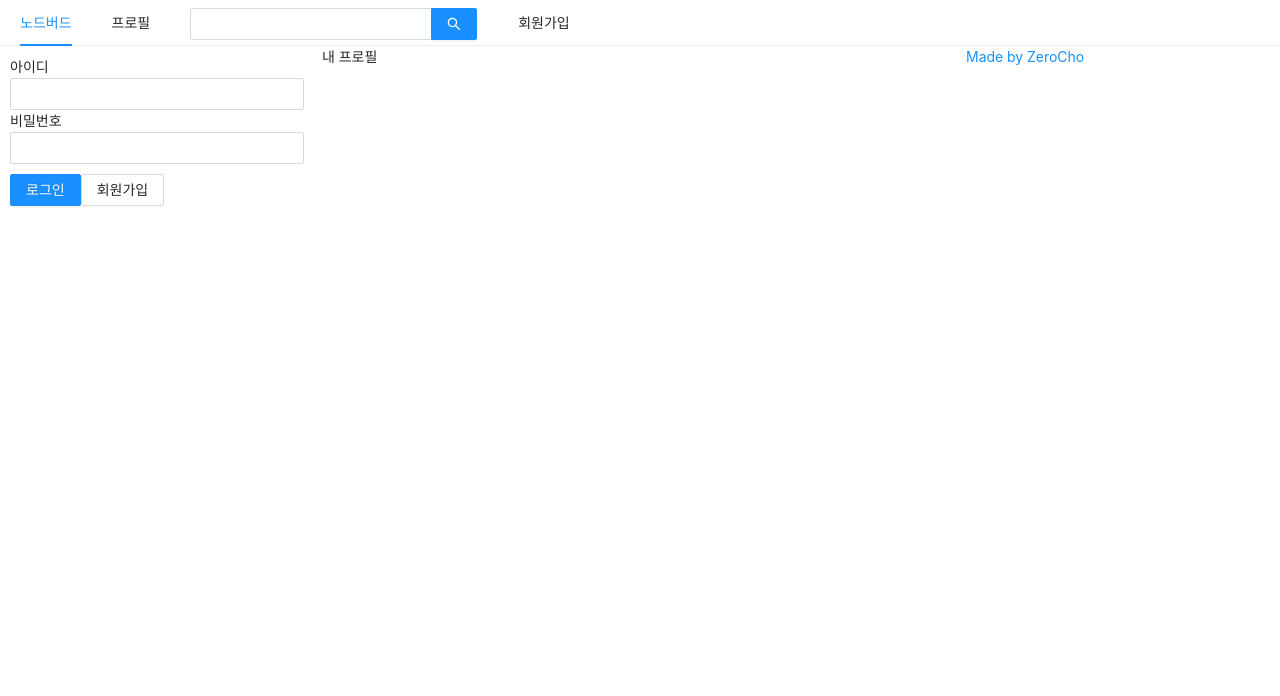
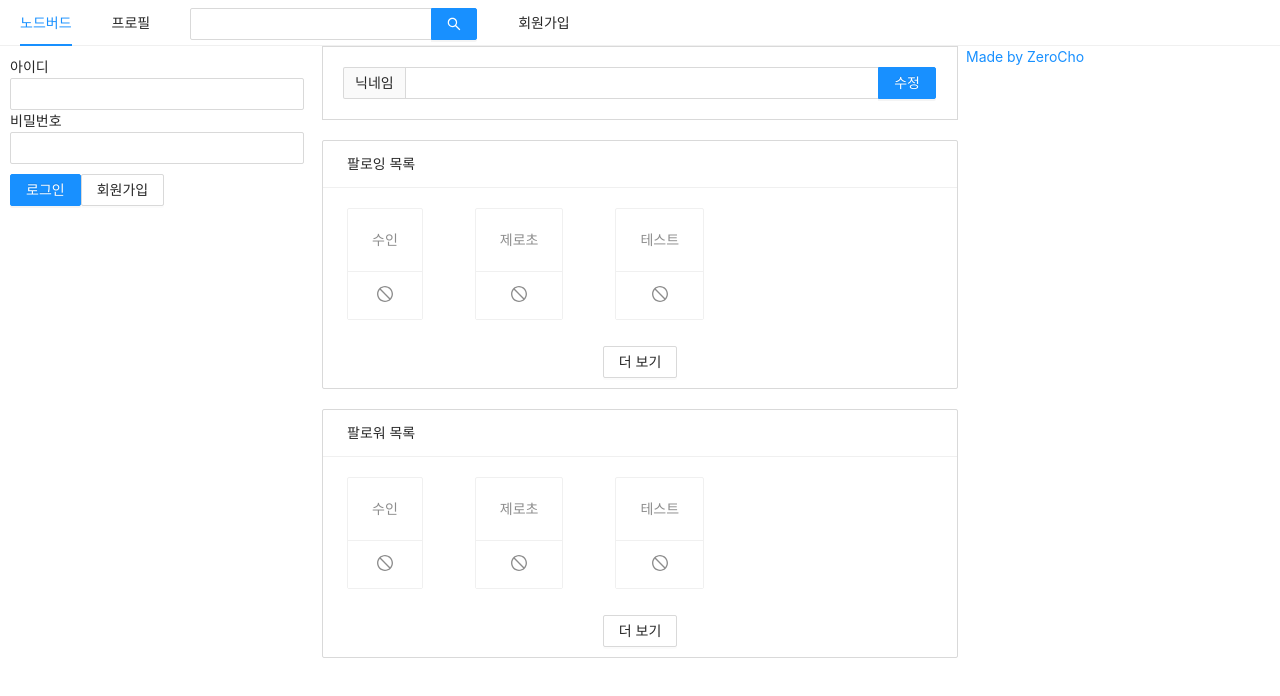
Before and after one commit to Kimsu-in/NodeBird, a Next.js app in the folder prepare/front/: page /profile in a window 1280 px wide. Shown: the top 696 px of the page. Built offline with nearby package versions, Linux system fonts and the light colour scheme.

Commit message:
profile 페이지 구현

```diff
--- /dev/null
+++ b/prepare/front/components/FollowList.js
@@ -0,0 +1,34 @@
+import PropTypes from "prop-types";
+import { Card, Button, List } from "antd";
+import { StopOutlined } from "@ant-design/icons";
+
+const FollowList = ({ header, data }) => {
+  return (
+    <List
+      style={{ marginBottom: 20 }}
+      grid={{ gutter: 4, xs: 2, md: 3 }}
+      header={<div>{header}</div>}
+      loadMore={
+        <div style={{ textAlign: "center", margin: "10px 0" }}>
+          <Button>더 보기</Button>
+        </div>
+      }
+      bordered
+      dataSource={data}
+      renderItem={(item) => (
+        <List.Item style={{ marginTop: 20 }}>
+          <Card actions={[<StopOutlined key="stop" />]}>
+            <Card.Meta description={item.nickname} />
+          </Card>
+        </List.Item>
+      )}
+    />
+  );
+};
+
+FollowList.propTypes = {
+  header: PropTypes.string.isRequired,
+  data: PropTypes.array.isRequired,
+};
+
+export default FollowList;
--- /dev/null
+++ b/prepare/front/components/NicknameEditForm.js
@@ -0,0 +1,18 @@
+import { Form, Input } from "antd";
+import { useMemo } from "react";
+
+const NicknameEditForm = () => {
+  const style = useMemo(() => ({
+    marginBottom: "20px",
+    border: "1px solid #d9d9d9",
+    padding: "20px",
+  }));
+
+  return (
+    <Form style={style}>
+      <Input.Search addonBefore="닉네임" enterButton="수정" />
+    </Form>
+  );
+};
+
+export default NicknameEditForm;
--- a/prepare/front/pages/index.js
+++ b/prepare/front/pages/index.js
@@ -1,7 +1,7 @@
 import AppLayout from "../components/AppLayout";
 
 const Home = () => {
-  return <AppLayout>Hello, Next!</AppLayout>;
+  return <AppLayout>내 프로필</AppLayout>;
 };
 
 export default Home;
--- a/prepare/front/pages/profile.js
+++ b/prepare/front/pages/profile.js
@@ -1,13 +1,29 @@
 import Head from "next/head";
 import AppLayout from "../components/AppLayout";
+import NicknameEditForm from "../components/NicknameEditForm";
+import FollowList from "../components/FollowList";
 
 const Profile = () => {
+  const followerList = [
+    { nickname: "수인" },
+    { nickname: "제로초" },
+    { nickname: "테스트" },
+  ];
+  const followingList = [
+    { nickname: "수인" },
+    { nickname: "제로초" },
+    { nickname: "테스트" },
+  ];
   return (
     <>
       <Head>
         <title>내 프로필 | NodeBird</title>
       </Head>
-      <AppLayout>내 프로필</AppLayout>
+      <AppLayout>
+        <NicknameEditForm />
+        <FollowList header="팔로잉 목록" data={followingList} />
+        <FollowList header="팔로워 목록" data={followerList} />
+      </AppLayout>
     </>
   );
 };
```
